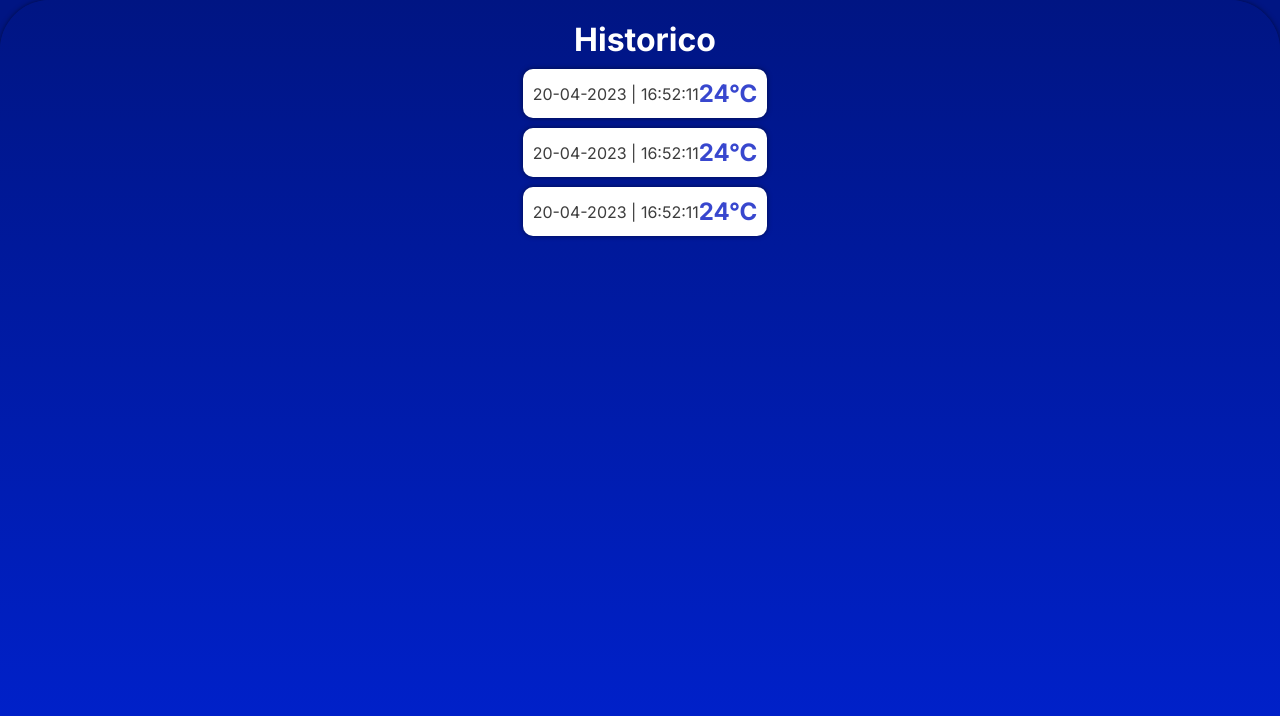
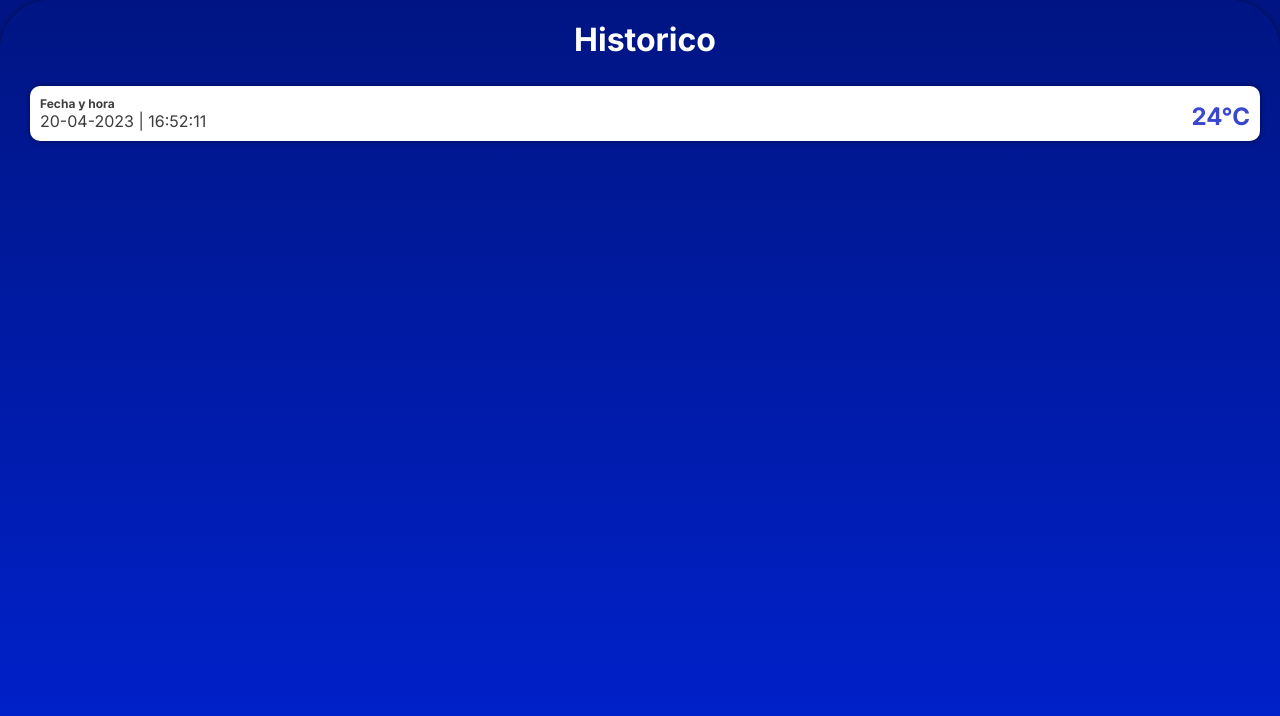
Before and after one commit to FernandoRuelas/AppTemperatura, a plain HTML site: page index.html in a window 1280 px wide. Both pictures are taken after a click on the element "Historico". Drawn offline with nearby package versions, Linux system fonts and the light colour scheme.

Commit message:
diseño de tarjetas

```diff
--- /dev/null
+++ b/css/styles.css
@@ -0,0 +1,195 @@
+@import url('https://fonts.googleapis.com/css2?family=Inter:wght@300;400;500;700&display=swap');
+
+* {
+  margin: 0 auto;
+  box-sizing: border-box;
+  font-family: 'Inter', sans-serif;
+}
+
+body {
+  background: rgb(0,21,131);
+  background: linear-gradient(180deg, rgba(0,21,131,1) 16%, rgba(221,221,221,1) 15%);
+}
+
+.wrap {
+  height: 100vh;
+}
+
+/*--- header ---*/
+
+header {
+  display: flex;
+  flex-flow: column wrap;
+  justify-content: flex-start;
+  align-items: center;
+
+  color: white;
+  font-size: 20px;
+  font-weight: 700;
+
+  padding: 10px;
+  padding-bottom: 0;
+  margin: 0;
+}
+
+
+/*--- graphic (body) ---*/
+
+#box {
+  margin: 10px;
+  margin-top: 0;
+
+  display: flex;
+  flex-flow: column;
+
+  height: 75%;
+}
+
+#chart {
+  border-radius: 10px 10px 0px 0px;
+
+  box-shadow: 0px 0px 5px 0px rgba(0,0,0,0.51);
+  -webkit-box-shadow: 0px 0px 5px 0px rgba(0,0,0,0.51);
+  -moz-box-shadow: 0px 0px 5px 0px rgba(0,0,0,0.51);
+
+  height: 90%;
+
+  width: 100%;
+}
+
+#footerContainer {
+  background-color: white;
+  border-radius: 0 0 10px 10px;
+
+  display: flex;
+  flex-flow: row wrap;
+  justify-content: space-between;
+  align-items: center;
+
+  padding: 10px;
+
+  margin: 0;
+
+  box-shadow: 0px 0px 5px 0px rgba(0,0,0,0.51);
+  -webkit-box-shadow: 0px 0px 5px 0px rgba(0,0,0,0.51);
+  -moz-box-shadow: 0px 0px 5px 0px rgba(0,0,0,0.51);
+}
+
+#chart-min, #chart-max {
+  display: flex;
+  flex-flow: column;
+  justify-content: center;
+  align-items: center;
+}
+
+#txtMin, #txtMax{
+  color: #3E3E3E;
+  font-weight: 500;
+  font-size: 15px;
+}
+
+#min, #max{
+  color: #374AF1;
+  font-weight: 700;
+  font-size: 20px;
+}
+
+/*--- footer ---*/
+
+.footer, .footerSpan {
+  display: flex;
+  flex-flow: column;
+  justify-content: flex-start;
+  align-items: center;
+
+  background: rgb(0,21,131);
+  background: linear-gradient(180deg, rgba(0,21,131,1) 0%, rgba(0,34,209,1) 100%);
+
+  border-radius: 50px 50px 0px 0px;
+
+  color: white;
+  font-family: 'Inter', sans-serif;
+  font-weight: 400;
+
+  padding: 20px 10px 10px 20px;
+  margin: 0;
+
+  position: absolute;
+  top: 90%;
+  width: 100vw;
+  height: 10%;
+
+  box-shadow: 0px 0px 5px 0px rgba(0,0,0,0.51);
+  -webkit-box-shadow: 0px 0px 5px 0px rgba(0,0,0,0.51);
+  -moz-box-shadow: 0px 0px 5px 0px rgba(0,0,0,0.51);
+
+  transition: .5s;
+}
+
+.footer-title {
+  margin: 0;
+  margin-bottom: 17px;
+  width: 100%;
+  text-align: center;
+}
+
+/*- Tarjetas -*/
+
+.footer-tarjetas-wrap {
+  margin: 0;
+  width: 100%;
+
+  overflow: auto;
+  display: block;
+}
+
+.footer-tarjeta {
+  display: flex;
+  flex-flow: row;
+  justify-content: space-between;
+  align-items: flex-end;
+
+  align-self: flex-end;
+
+  background-color: white;
+
+  margin: 10px;
+  padding: 10px;
+
+  border-radius: 10px;
+
+  box-shadow: 0px 0px 5px 0px rgba(0,0,0,0.50);
+  -webkit-box-shadow: 0px 0px 5px 0px rgba(0,0,0,0.50);
+  -moz-box-shadow: 0px 0px 5px 0px rgba(0,0,0,0.50);
+}
+
+.footer-tarjeta-fecha-hora {
+  flex-grow: 2;
+}
+
+.footer-tarjeta-fecha-hora > .footer-tarjeta-fecha-text {
+  color: #3D3D3D;
+  font-size: 12px;
+  font-weight: 700;
+  text-align: justify;
+  width: 100%;
+}
+
+.footer-tarjeta-fecha-hora > .footer-tarjeta-fecha {
+  color: #3D3D3D;
+  font-size: 16px;
+  font-weight: 400;
+}
+
+.footer-tarjeta-temp {
+  color: #3847CE;
+  font-size: 24px;
+}
+
+
+
+.footerSpan {
+  top: 0%;
+  width: 100vw;
+  height: 100%;
+}
--- a/css/stylesN.css
+++ /dev/null
@@ -1,179 +0,0 @@
-@import url('https://fonts.googleapis.com/css2?family=Inter:wght@300;400;500;700&display=swap');
-
-* {
-  margin: 0 auto;
-  box-sizing: border-box;
-  font-family: 'Inter', sans-serif;
-}
-
-body {
-  background: rgb(0,21,131);
-  background: linear-gradient(180deg, rgba(0,21,131,1) 16%, rgba(221,221,221,1) 15%);
-}
-
-.wrap {
-  height: 100vh;
-}
-
-/*--- header ---*/
-
-header {
-  display: flex;
-  flex-flow: column wrap;
-  justify-content: flex-start;
-  align-items: center;
-
-  color: white;
-  font-size: 20px;
-  font-weight: 700;
-
-  padding: 10px;
-  padding-bottom: 0;
-  margin: 0;
-}
-
-
-/*--- graphic (body) ---*/
-
-#box {
-  margin: 10px;
-  margin-top: 0;
-
-  display: flex;
-  flex-flow: column;
-
-  height: 75%;
-}
-
-#chart {
-  border-radius: 10px 10px 0px 0px;
-
-  box-shadow: 0px 0px 5px 0px rgba(0,0,0,0.51);
-  -webkit-box-shadow: 0px 0px 5px 0px rgba(0,0,0,0.51);
-  -moz-box-shadow: 0px 0px 5px 0px rgba(0,0,0,0.51);
-
-  height: 90%;
-
-  width: 100%;
-}
-
-#footerContainer {
-  background-color: white;
-  border-radius: 0 0 10px 10px;
-
-  display: flex;
-  flex-flow: row wrap;
-  justify-content: space-between;
-  align-items: center;
-
-  padding: 10px;
-
-  margin: 0;
-
-  box-shadow: 0px 0px 5px 0px rgba(0,0,0,0.51);
-  -webkit-box-shadow: 0px 0px 5px 0px rgba(0,0,0,0.51);
-  -moz-box-shadow: 0px 0px 5px 0px rgba(0,0,0,0.51);
-}
-
-#chart-min, #chart-max {
-  display: flex;
-  flex-flow: column;
-  justify-content: center;
-  align-items: center;
-}
-
-#txtMin, #txtMax{
-  color: #3E3E3E;
-  font-weight: 500;
-  font-size: 15px;
-}
-
-#min, #max{
-  color: #374AF1;
-  font-weight: 700;
-  font-size: 20px;
-}
-
-/*--- footer ---*/
-
-.footer, .footerSpan {
-  display: flex;
-  flex-flow: column wrap;
-  justify-content: flex-start;
-  align-items: center;
-
-  background: rgb(0,21,131);
-  background: linear-gradient(180deg, rgba(0,21,131,1) 0%, rgba(0,34,209,1) 100%);
-
-  border-radius: 50px 50px 0px 0px;
-
-  color: white;
-  font-family: 'Inter', sans-serif;
-  font-weight: 400;
-
-  padding: 20px 10px 10px 20px;
-  margin: 0;
-
-  position: absolute;
-  top: 90%;
-  width: 100vw;
-  height: 10%;
-
-  box-shadow: 0px 0px 5px 0px rgba(0,0,0,0.51);
-  -webkit-box-shadow: 0px 0px 5px 0px rgba(0,0,0,0.51);
-  -moz-box-shadow: 0px 0px 5px 0px rgba(0,0,0,0.51);
-
-  transition: .5s;
-}
-
-.footer-title {
-  margin: 0;
-  width: 100%;
-  text-align: center;
-}
-
-/*- Tarjetas -*/
-
-.footer-tarjeta, .footer-tarjeta-span {
-  display: none;
-  flex-flow: row;
-  justify-content: space-between;
-  align-items: center;
-
-  align-self: flex-end;
-
-  background-color: white;
-
-  margin: 10px;
-  padding: 10px;
-
-  border-radius: 10px;
-
-  z-index: 1;
-
-  box-shadow: 0px 0px 5px 0px rgba(0,0,0,0.50);
-  -webkit-box-shadow: 0px 0px 5px 0px rgba(0,0,0,0.50);
-  -moz-box-shadow: 0px 0px 5px 0px rgba(0,0,0,0.50);
-}
-
-.footer-tarjeta > .footer-tarjeta-fecha {
-  color: #3D3D3D;
-  font-size: 16px;
-}
-
-.footer-tarjeta > .footer-tarjeta-temp {
-  color: #3847CE;
-  font-size: 24px;
-}
-
-
-
-.footerSpan {
-  top: 0%;
-  width: 100vw;
-  height: 100%;
-}
-
-.footer-tarjeta-span {
-  display: flex;
-}
--- a/index.html
+++ b/index.html
@@ -5,7 +5,7 @@
   <meta http-equiv="X-UA-Compatible" content="IE=edge">
   <meta name="viewport" content="width=device-width, initial-scale=1.0">
   <title>Document</title>
-  <link type="text/css" rel="stylesheet" href="./css/stylesN.css" >
+  <link type="text/css" rel="stylesheet" href="./css/styles.css" >
 
   <script src="./js/jquery-3.6.3.min.js"></script>
   <script type="text/javascript" src="./js/jquery.dataTables.min.js"></script>
@@ -37,21 +37,17 @@
     <footer class="footer">
       <h1 class="footer-title">Historico</h1>
 
-      <div id="footer-tarjetas-vistaPrincipal">
+      <div class="footer-tarjetas-wrap">
 
         <article class="footer-tarjeta">
-          <p class="footer-tarjeta-fecha">20-04-2023 | 16:52:11</p>
+
+          <div class="footer-tarjeta-fecha-hora">
+            <p class="footer-tarjeta-fecha-text">Fecha y hora</p>
+            <p class="footer-tarjeta-fecha">20-04-2023 | 16:52:11</p>
+          </div>
+
           <h1 class="footer-tarjeta-temp">24°C</h1>
-        </article>
 
-        <article class="footer-tarjeta">
-          <p class="footer-tarjeta-fecha">20-04-2023 | 16:52:11</p>
-          <h1 class="footer-tarjeta-temp">24°C</h1>
-        </article>
-
-        <article class="footer-tarjeta">
-          <p class="footer-tarjeta-fecha">20-04-2023 | 16:52:11</p>
-          <h1 class="footer-tarjeta-temp">24°C</h1>
         </article>
 
       </div>
```
